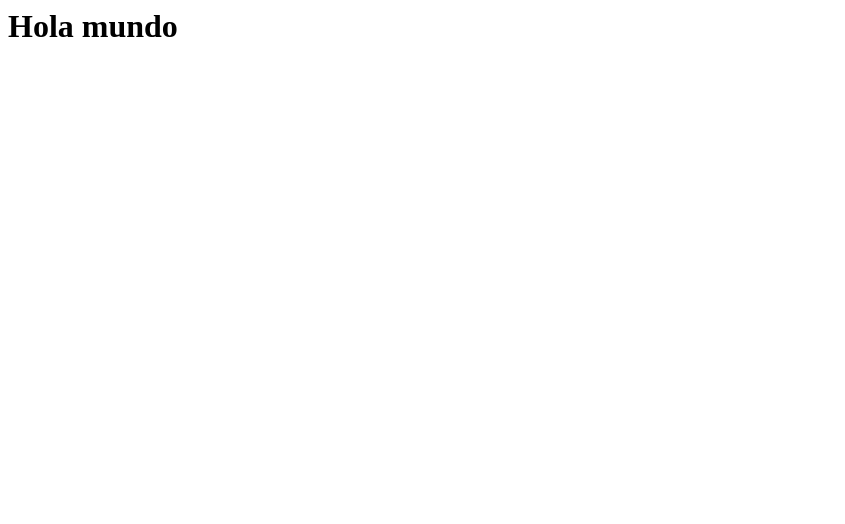
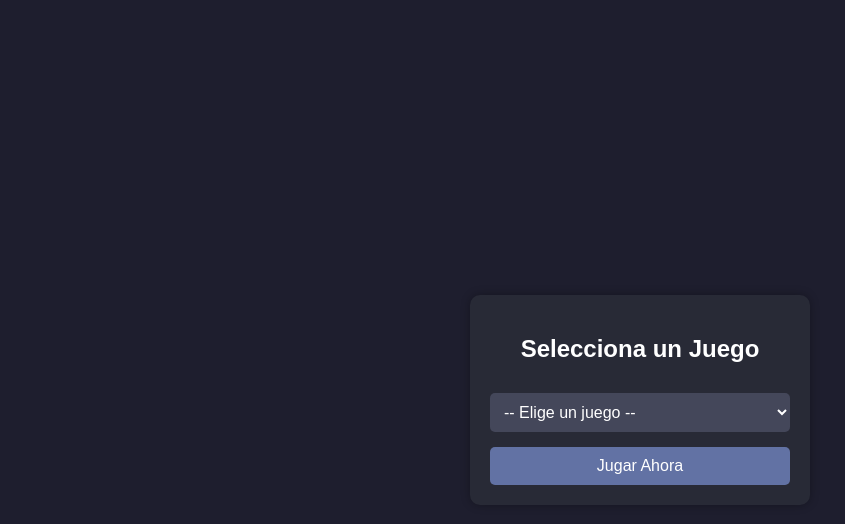
Before and after one commit to CATBLUE-DEV/CATBLUE-DEV.github.io, a plain HTML site: page Pagina.html in a window 1280 px wide. Shown: the whole page, without its empty margins (0-845 px from the left). Drawn offline with Linux system fonts and the light colour scheme.

Commit message:
Update Pagina.html

```diff
--- a/Pagina.html
+++ b/Pagina.html
@@ -1 +1,89 @@
- <h1>Hola mundo <h1>
+<!DOCTYPE html>
+<html lang="es">
+<head>
+    <meta charset="UTF-8">
+    <meta name="viewport" content="width=device-width, initial-scale=1.0">
+    <title>Selector de Juegos</title>
+    <style>
+        /* Estilos generales para centrar el contenido y mejorar la apariencia */
+        body {
+            font-family: Arial, sans-serif;
+            background-color: #1e1e2e;
+            color: white;
+            display: flex;
+            justify-content: center;
+            align-items: center;
+            height: 100vh;
+            margin: 0;
+        }
+
+        /* Contenedor principal */
+        .contenedor {
+            background: #282a36;
+            padding: 20px;
+            border-radius: 10px;
+            box-shadow: 0 0 10px rgba(0, 0, 0, 0.3);
+            text-align: center;
+            width: 300px;
+        }
+
+        /* Estilo para el selector de juegos */
+        select {
+            width: 100%;
+            padding: 10px;
+            margin-top: 10px;
+            border-radius: 5px;
+            border: none;
+            background: #44475a;
+            color: white;
+            font-size: 16px;
+        }
+
+        /* Botón para ir al juego seleccionado */
+        button {
+            margin-top: 15px;
+            padding: 10px 15px;
+            border: none;
+            border-radius: 5px;
+            background: #6272a4;
+            color: white;
+            font-size: 16px;
+            cursor: pointer;
+            width: 100%;
+        }
+
+        button:hover {
+            background: #50fa7b;
+        }
+    </style>
+</head>
+<body>
+    <div class="contenedor">
+        <h2>Selecciona un Juego</h2>
+
+        <!-- Selector de juegos -->
+        <select id="juegoSelect">
+            <option value="">-- Elige un juego --</option>
+            <option value="https://store.steampowered.com/app/570/Dota_2/">Dota 2</option>
+            <option value="https://store.steampowered.com/app/730/CounterStrike_2/">Counter-Strike 2</option>
+            <option value="https://store.steampowered.com/app/578080/PUBG_BATTLEGROUNDS/">PUBG</option>
+            <option value="https://store.steampowered.com/app/1172470/Apex_Legends/">Apex Legends</option>
+        </select>
+
+        <!-- Botón para abrir el enlace del juego seleccionado -->
+        <button onclick="irAlJuego()">Jugar Ahora</button>
+    </div>
+
+    <script>
+        // Función para abrir el enlace del juego seleccionado
+        function irAlJuego() {
+            let seleccion = document.getElementById("juegoSelect").value;
+            if (seleccion) {
+                window.open(seleccion, "_blank"); // Abre el enlace en una nueva pestaña
+            } else {
+                alert("Por favor, selecciona un juego.");
+            }
+        }
+    </script>
+</body>
+</html>
```
